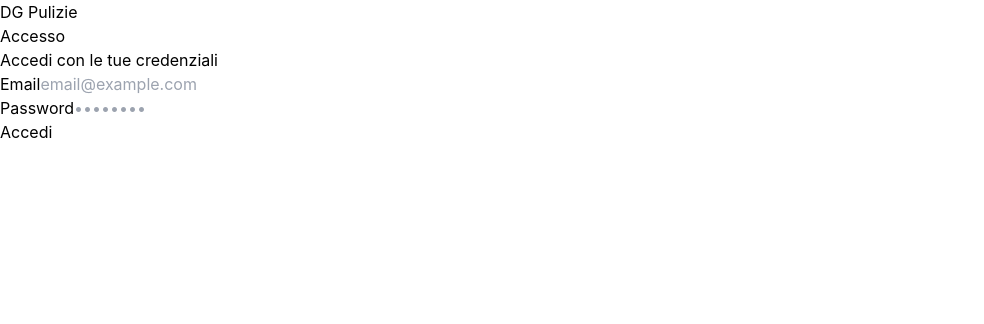
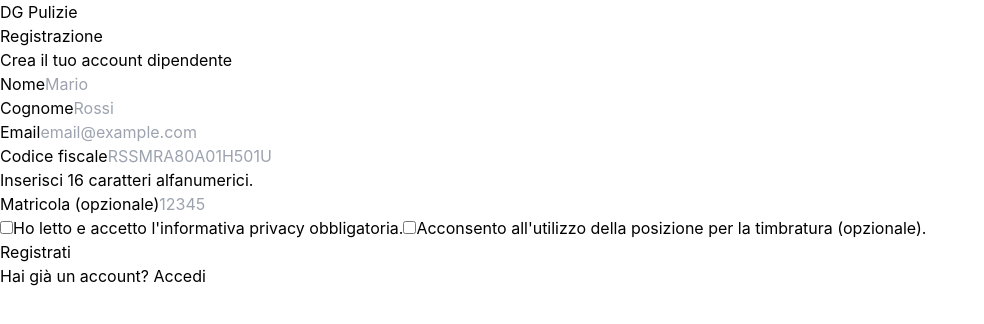
Before and after one commit to ValerioP29/gestionale-dg-pulizie, a Vue app in the folder pwa/: page /register in a window 1280 px wide. Before the commit this address led to /login. Shown: the top 324 px of the page, without its empty margins (0-984 px from the left). Built offline with nearby package versions, Linux system fonts and the light colour scheme; no server answers.

Commit message:
Add employee registration screen to PWA

```diff
--- a/pwa/src/endpoints.js
+++ b/pwa/src/endpoints.js
@@ -4,6 +4,7 @@ export const API_BASE_URL = import.meta.env.VITE_API_BASE_URL || '';
 export const ENDPOINTS = {
   login: '/api/login',
   logout: '/api/logout',
+  registerEmployee: '/api/register/employee',
   me: '/api/me',
   current: '/api/mobile/work-sessions/current',
   punch: '/api/mobile/work-sessions/punch',
--- a/pwa/src/modules/auth/views/Login.vue
+++ b/pwa/src/modules/auth/views/Login.vue
@@ -69,6 +69,11 @@ async function onSubmit() {
       >
         {{ isSubmitting ? 'Accesso in corso...' : 'Accedi' }}
       </button>
+
+      <p class="text-center text-sm text-slate-600">
+        Non hai un account?
+        <RouterLink to="/register" class="font-semibold text-blue-600 hover:underline">Registrati</RouterLink>
+      </p>
     </form>
   </section>
 </template>
--- a/pwa/src/router/index.js
+++ b/pwa/src/router/index.js
@@ -1,6 +1,7 @@
 import { createRouter, createWebHistory } from 'vue-router'
 import { getToken } from '../utils/storage'
 import Login from '../modules/auth/views/Login.vue'
+import Register from '../views/Register.vue'
 import Home from '../modules/punch/views/Home.vue'
 import Profile from '../modules/profile/views/Profile.vue'
 import Payroll from '../modules/payroll/views/Payroll.vue'
@@ -11,6 +12,7 @@ const DEFAULT_TITLE = 'DG Pulizie'
 const routes = [
   { path: '/', redirect: '/login' },
   { path: '/login', name: 'login', component: Login, meta: { requiresAuth: false, title: 'Login' } },
+  { path: '/register', name: 'register', component: Register, meta: { requiresAuth: false, title: 'Registrazione' } },
   {
     path: '/',
     component: MainLayout,
@@ -31,12 +33,13 @@ const router = createRouter({
 
 router.beforeEach((to, from, next) => {
   const token = getToken()
+  const isPublicAuthRoute = to.path === '/login' || to.path === '/register'
 
-  if (to.path === '/login' && token) {
+  if (isPublicAuthRoute && token) {
     return next('/home')
   }
 
-  if (to.meta.requiresAuth !== false && !token && to.path !== '/login') {
+  if (to.meta.requiresAuth !== false && !token && !isPublicAuthRoute) {
     return next('/login')
   }
 
--- a/pwa/src/stores/auth.js
+++ b/pwa/src/stores/auth.js
@@ -10,6 +10,18 @@ export const useAuthStore = defineStore('auth', {
     user: null,
   }),
   actions: {
+    applyAuthPayload(payload) {
+      if (!payload?.token) {
+        throw new Error('Token non presente nella risposta')
+      }
+
+      const userPayload = payload?.user?.data ?? payload?.user ?? null
+
+      this.setToken(payload.token)
+      this.setUser(userPayload)
+
+      return true
+    },
     setToken(token) {
       this.token = token
       persistToken(token)
@@ -28,24 +40,35 @@ export const useAuthStore = defineStore('auth', {
       try {
         const response = await apiPost(ENDPOINTS.login, { email, password })
 
+        const data = await response.json()
+
         if (!response.ok) {
           return false
         }
 
-        const data = await response.json()
-
-        if (!data?.token) {
-          return false
-        }
-
-        this.setToken(data.token)
-        this.setUser(data.user ?? null)
-
-        return true
+        return this.applyAuthPayload(data)
       } catch (error) {
         console.error('Errore di login:', error)
         return false
       }
+    },
+    async registerEmployee(payload) {
+      try {
+        const response = await apiPost(ENDPOINTS.registerEmployee, payload)
+        const data = await response.json()
+
+        if (!response.ok) {
+          throw new Error(data?.message || 'Registrazione non riuscita')
+        }
+
+        return this.applyAuthPayload(data)
+      } catch (error) {
+        console.error('Errore durante la registrazione:', error)
+        throw error
+      }
+    },
+    loginFromRegistration(token, user) {
+      return this.applyAuthPayload({ token, user })
     },
     async fetchUser() {
       if (!this.token) {
--- /dev/null
+++ b/pwa/src/views/Register.vue
@@ -0,0 +1,179 @@
+<script setup>
+import { reactive, ref } from 'vue'
+import { useRouter } from 'vue-router'
+import { useAuthStore } from '../stores/auth'
+
+const form = reactive({
+  first_name: '',
+  last_name: '',
+  email: '',
+  codice_fiscale: '',
+  matricola: '',
+  privacy_accepted: false,
+  location_consent: false,
+})
+
+const errorMessage = ref('')
+const isSubmitting = ref(false)
+
+const router = useRouter()
+const authStore = useAuthStore()
+
+function isValidEmail(value) {
+  return /.+@.+\..+/.test(value)
+}
+
+function isValidCodiceFiscale(value) {
+  const cf = value?.trim().toUpperCase()
+  return cf && cf.length === 16 && /^[A-Z0-9]{16}$/.test(cf)
+}
+
+function validateForm() {
+  if (!form.first_name.trim()) {
+    return 'Il nome è obbligatorio.'
+  }
+  if (!form.last_name.trim()) {
+    return 'Il cognome è obbligatorio.'
+  }
+  if (!form.email.trim() || !isValidEmail(form.email)) {
+    return "Inserisci un'email valida."
+  }
+  if (!isValidCodiceFiscale(form.codice_fiscale)) {
+    return 'Inserisci un codice fiscale valido (16 caratteri alfanumerici).'
+  }
+  if (!form.privacy_accepted) {
+    return 'Devi accettare la privacy per procedere.'
+  }
+
+  return ''
+}
+
+async function onSubmit() {
+  errorMessage.value = ''
+
+  const validationError = validateForm()
+  if (validationError) {
+    errorMessage.value = validationError
+    return
+  }
+
+  isSubmitting.value = true
+  try {
+    await authStore.registerEmployee({
+      ...form,
+      codice_fiscale: form.codice_fiscale.trim().toUpperCase(),
+    })
+    router.push('/home')
+  } catch (error) {
+    errorMessage.value = error?.message || 'Registrazione non riuscita. Riprova.'
+  } finally {
+    isSubmitting.value = false
+  }
+}
+</script>
+
+<template>
+  <section class="space-y-6">
+    <header class="space-y-2 text-center">
+      <p class="text-sm font-semibold uppercase tracking-wide text-slate-500">DG Pulizie</p>
+      <h1 class="text-2xl font-bold text-slate-900">Registrazione</h1>
+      <p class="text-sm text-slate-500">Crea il tuo account dipendente</p>
+    </header>
+
+    <form class="space-y-4" @submit.prevent="onSubmit">
+      <div v-if="errorMessage" class="rounded-lg border border-red-200 bg-red-50 p-3 text-sm text-red-700">
+        {{ errorMessage }}
+      </div>
+
+      <div class="grid grid-cols-1 gap-4 md:grid-cols-2">
+        <div class="space-y-2">
+          <label class="block text-sm font-medium text-slate-700" for="first_name">Nome</label>
+          <input
+            id="first_name"
+            v-model="form.first_name"
+            type="text"
+            class="w-full rounded-lg border border-slate-200 bg-white p-3 shadow-sm focus:border-blue-500 focus:outline-none focus:ring-2 focus:ring-blue-100"
+            placeholder="Mario"
+            required
+          />
+        </div>
+        <div class="space-y-2">
+          <label class="block text-sm font-medium text-slate-700" for="last_name">Cognome</label>
+          <input
+            id="last_name"
+            v-model="form.last_name"
+            type="text"
+            class="w-full rounded-lg border border-slate-200 bg-white p-3 shadow-sm focus:border-blue-500 focus:outline-none focus:ring-2 focus:ring-blue-100"
+            placeholder="Rossi"
+            required
+          />
+        </div>
+      </div>
+
+      <div class="space-y-2">
+        <label class="block text-sm font-medium text-slate-700" for="email">Email</label>
+        <input
+          id="email"
+          v-model="form.email"
+          type="email"
+          class="w-full rounded-lg border border-slate-200 bg-white p-3 shadow-sm focus:border-blue-500 focus:outline-none focus:ring-2 focus:ring-blue-100"
+          placeholder="email@example.com"
+          required
+        />
+      </div>
+
+      <div class="space-y-2">
+        <label class="block text-sm font-medium text-slate-700" for="codice_fiscale">Codice fiscale</label>
+        <input
+          id="codice_fiscale"
+          v-model="form.codice_fiscale"
+          type="text"
+          class="w-full rounded-lg border border-slate-200 bg-white p-3 shadow-sm focus:border-blue-500 focus:outline-none focus:ring-2 focus:ring-blue-100"
+          placeholder="RSSMRA80A01H501U"
+          maxlength="16"
+          required
+        />
+        <p class="text-xs text-slate-500">Inserisci 16 caratteri alfanumerici.</p>
+      </div>
+
+      <div class="space-y-2">
+        <label class="block text-sm font-medium text-slate-700" for="matricola">Matricola (opzionale)</label>
+        <input
+          id="matricola"
+          v-model="form.matricola"
+          type="text"
+          class="w-full rounded-lg border border-slate-200 bg-white p-3 shadow-sm focus:border-blue-500 focus:outline-none focus:ring-2 focus:ring-blue-100"
+          placeholder="12345"
+        />
+      </div>
+
+      <div class="space-y-3 rounded-lg border border-slate-200 bg-slate-50 p-4">
+        <label class="flex items-start gap-3 text-sm text-slate-700">
+          <input v-model="form.privacy_accepted" type="checkbox" class="mt-1 h-4 w-4 rounded border-slate-300 text-blue-600 focus:ring-blue-500" required />
+          <span>Ho letto e accetto l'informativa privacy obbligatoria.</span>
+        </label>
+        <label class="flex items-start gap-3 text-sm text-slate-700">
+          <input
+            v-model="form.location_consent"
+            type="checkbox"
+            class="mt-1 h-4 w-4 rounded border-slate-300 text-blue-600 focus:ring-blue-500"
+          />
+          <span>Acconsento all'utilizzo della posizione per la timbratura (opzionale).</span>
+        </label>
+      </div>
+
+      <button
+        type="submit"
+        class="w-full rounded-lg bg-blue-600 p-3 text-sm font-semibold text-white shadow-sm transition hover:bg-blue-700 focus:outline-none focus:ring-2 focus:ring-blue-200 disabled:cursor-not-allowed disabled:bg-blue-300"
+        :disabled="isSubmitting"
+      >
+        {{ isSubmitting ? 'Registrazione in corso...' : 'Registrati' }}
+      </button>
+
+      <p class="text-center text-sm text-slate-600">
+        Hai già un account?
+        <RouterLink to="/login" class="font-semibold text-blue-600 hover:underline">Accedi</RouterLink>
+      </p>
+    </form>
+  </section>
+</template>
```
